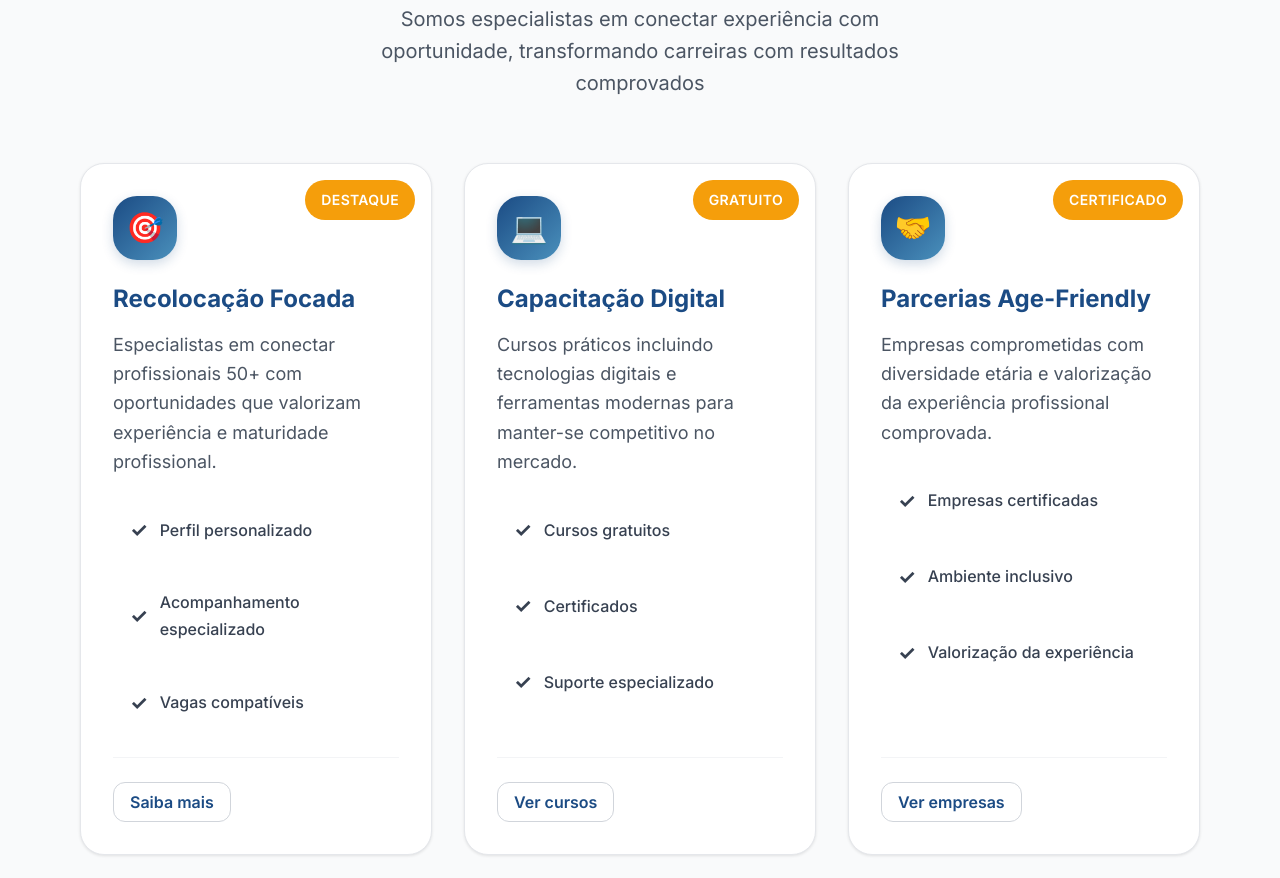
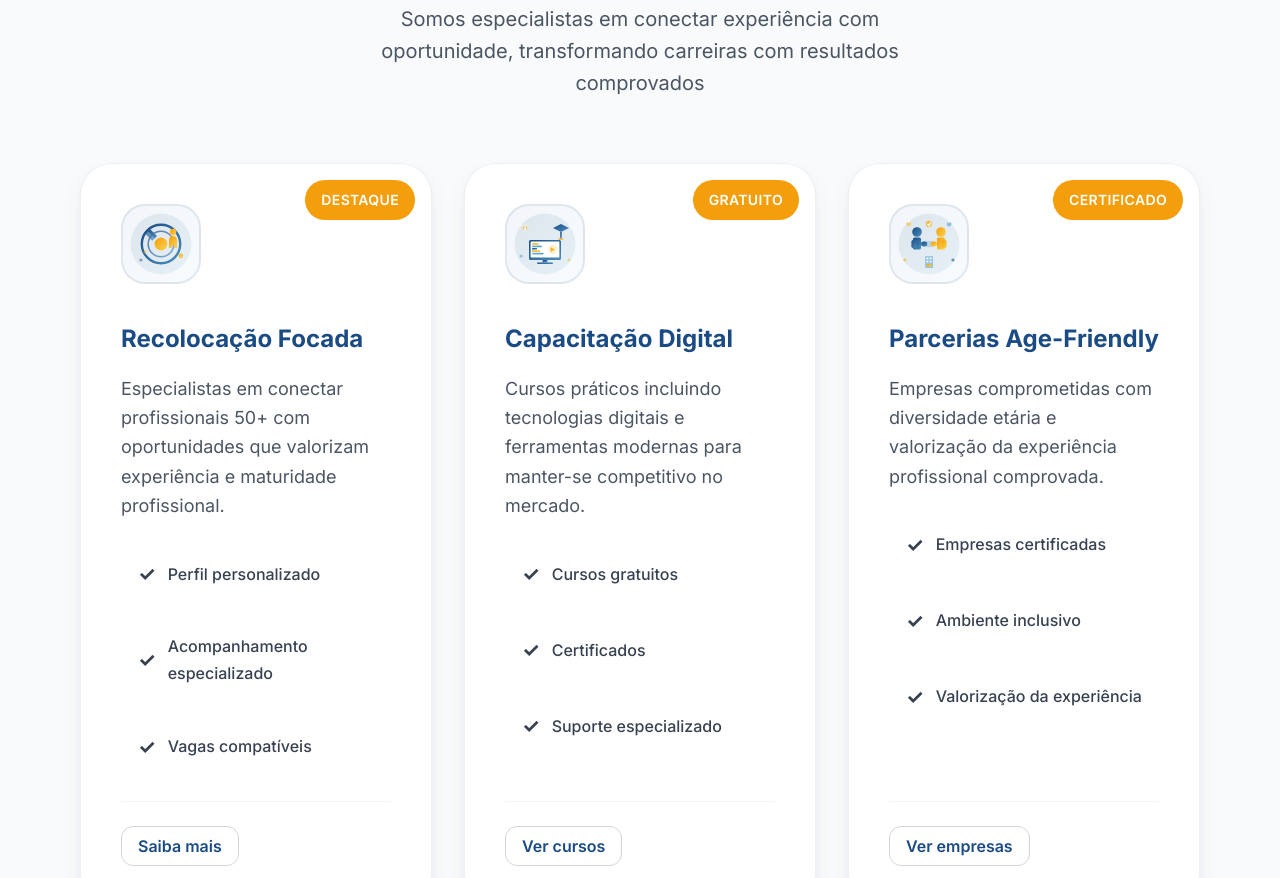
Before and after one commit to lealzinho30/50plus-empregoss, a plain HTML site: page index.html in a window 1280 px wide. Shown: the part 1170-2048 px from the top of the page. Drawn offline with Linux system fonts and the light colour scheme.

Commit message:
Melhorar seção 'Por que escolher' com ilustrações flat modernas e cards aprimorados

```diff
--- a/css/style.css
+++ b/css/style.css
@@ -899,11 +899,11 @@ section {
 
 .value-card {
     background-color: var(--white);
-    padding: var(--spacing-8);
-    border-radius: var(--radius-xl);
-    box-shadow: var(--shadow);
-    transition: all 0.3s cubic-bezier(0.4, 0, 0.2, 1);
-    border: 1px solid var(--gray-200);
+    padding: var(--spacing-10);
+    border-radius: var(--radius-2xl);
+    box-shadow: 0 10px 25px -5px rgba(27, 75, 132, 0.1), 0 4px 6px -2px rgba(27, 75, 132, 0.05);
+    transition: all 0.4s cubic-bezier(0.4, 0, 0.2, 1);
+    border: 1px solid rgba(27, 75, 132, 0.08);
     display: flex;
     flex-direction: column;
     position: relative;
@@ -927,9 +927,9 @@ section {
 }
 
 .value-card:hover {
-    transform: translateY(-8px);
-    box-shadow: var(--shadow-lg);
-    border-color: var(--primary-100);
+    transform: translateY(-12px);
+    box-shadow: 0 20px 40px -10px rgba(27, 75, 132, 0.15), 0 8px 16px -4px rgba(27, 75, 132, 0.1);
+    border-color: rgba(27, 75, 132, 0.15);
 }
 
 .card-header {
@@ -951,6 +951,35 @@ section {
     color: var(--white);
     flex-shrink: 0;
     box-shadow: 0 4px 12px rgba(27, 75, 132, 0.2);
+}
+
+.card-icon-illustration {
+    width: 80px;
+    height: 80px;
+    border-radius: var(--radius-xl);
+    display: flex;
+    align-items: center;
+    justify-content: center;
+    background: linear-gradient(135deg, rgba(27, 75, 132, 0.05) 0%, rgba(107, 182, 214, 0.05) 100%);
+    border: 2px solid rgba(27, 75, 132, 0.1);
+    flex-shrink: 0;
+    transition: all 0.3s ease;
+}
+
+.card-icon-illustration:hover {
+    transform: scale(1.05);
+    background: linear-gradient(135deg, rgba(27, 75, 132, 0.1) 0%, rgba(107, 182, 214, 0.1) 100%);
+    border-color: rgba(27, 75, 132, 0.2);
+}
+
+.card-illustration {
+    width: 64px;
+    height: 64px;
+    transition: transform 0.3s ease;
+}
+
+.card-icon-illustration:hover .card-illustration {
+    transform: scale(1.1);
 }
 
 .card-badge {
@@ -968,13 +997,14 @@ section {
     flex: 1;
     display: flex;
     flex-direction: column;
+    padding-top: var(--spacing-4);
 }
 
 .card-title {
     font-size: var(--font-size-xl);
     font-weight: var(--font-weight-bold);
     color: var(--gray-900);
-    margin-bottom: var(--spacing-4);
+    margin-bottom: var(--spacing-5);
     line-height: var(--line-height-tight);
 }
 
--- a/index.html
+++ b/index.html
@@ -171,8 +171,8 @@
                 <div class="value-cards">
                     <div class="value-card">
                         <div class="card-header">
-                            <div class="card-icon">
-                                <span class="icon-symbol">🎯</span>
+                            <div class="card-icon-illustration">
+                                <img src="illustrations/recolocacao.svg" alt="Recolocação Focada" class="card-illustration">
                             </div>
                             <div class="card-badge">Destaque</div>
                         </div>
@@ -201,8 +201,8 @@
 
                     <div class="value-card">
                         <div class="card-header">
-                            <div class="card-icon">
-                                <span class="icon-symbol">💻</span>
+                            <div class="card-icon-illustration">
+                                <img src="illustrations/capacitacao.svg" alt="Capacitação Digital" class="card-illustration">
                             </div>
                             <div class="card-badge">Gratuito</div>
                         </div>
@@ -231,8 +231,8 @@
 
                     <div class="value-card">
                         <div class="card-header">
-                            <div class="card-icon">
-                                <span class="icon-symbol">🤝</span>
+                            <div class="card-icon-illustration">
+                                <img src="illustrations/parcerias.svg" alt="Parcerias Age-Friendly" class="card-illustration">
                             </div>
                             <div class="card-badge">Certificado</div>
                         </div>
```
Also changed, not shown: illustrations/capacitacao.svg (added), illustrations/parcerias.svg (added), illustrations/recolocacao.svg (added).
